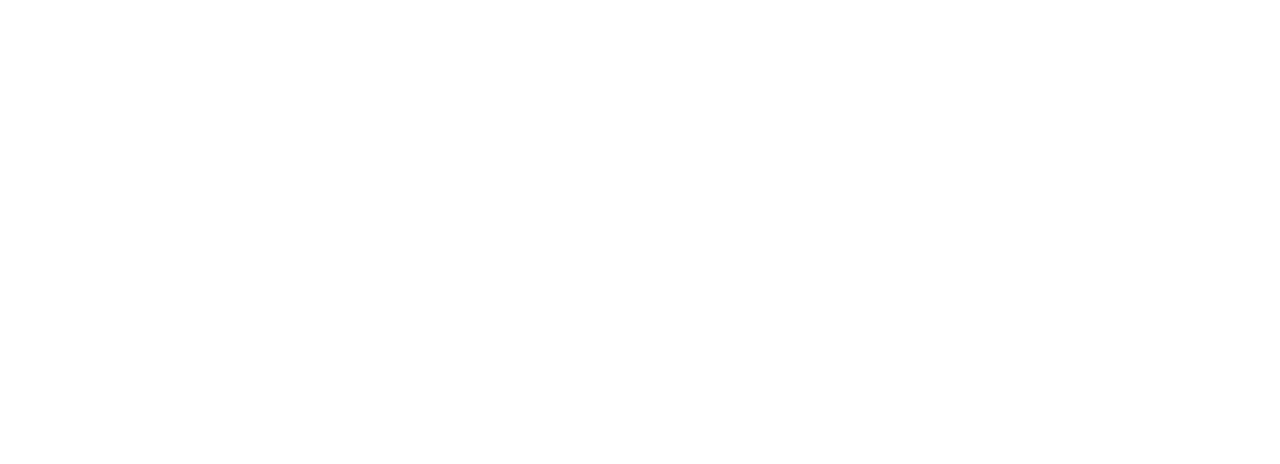
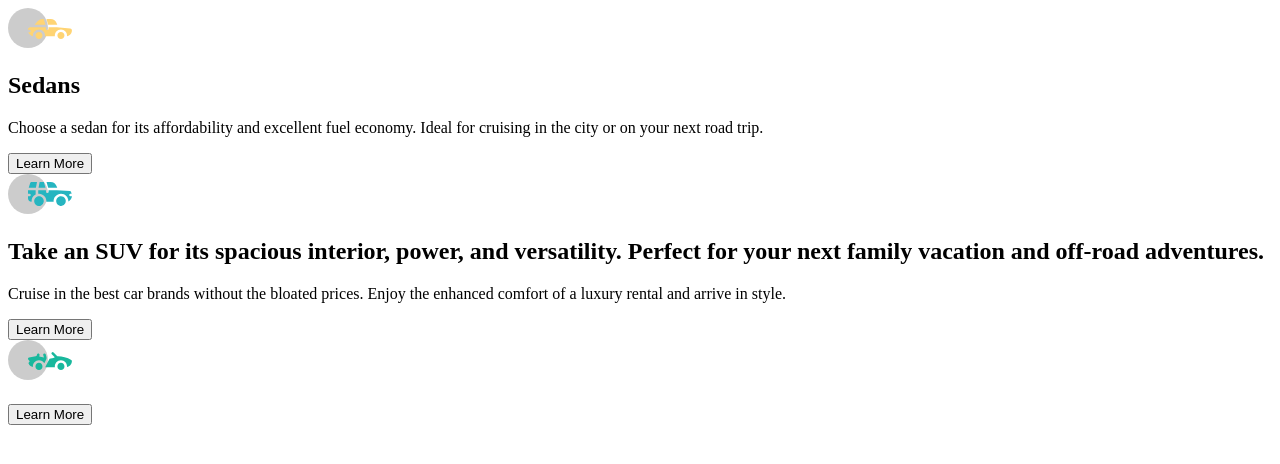
Before and after one commit to tix04/Meet-Landing-Page, a plain HTML site: page index.html in a window 1280 px wide. Drawn offline with Linux system fonts and the light colour scheme.

Commit message:
Set up HTML Structure

```diff
--- a/index.html
+++ b/index.html
@@ -12,6 +12,40 @@
     </style>
 </head>
 <body>
+    <main>
+        <section>
+            <img src="img/icon-sedans.svg" alt="Sedan Cars Icon">
+            <h2>
+                Sedans
+            </h2>
+            <p>
+                Choose a sedan for its affordability and excellent fuel economy. Ideal for cruising in the city
+                or on your next road trip.
+            </p>
+            <button type="button">Learn More</button>
+        </section>
+        <section>
+            <img src="img/icon-suvs.svg" alt="SUV Cars Icon">
+            <h2>
+                Take an SUV for its spacious interior, power, and versatility. Perfect for your next family vacation
+                and off-road adventures.
+            </h2>
+            <p>
+                Cruise in the best car brands without the bloated prices. Enjoy the enhanced comfort of a luxury
+                rental and arrive in style.
+            </p>
+            <button type="button">Learn More</button>
+        </section>
+        <section>
+            <img src="img/icon-luxury.svg" alt="Luxury Cars Icon">
+            <h2>
 
+            </h2>
+            <p>
+
+            </p>
+            <button type="button">Learn More</button>
+        </section>
+    </main>
 </body>
 </html>
```
